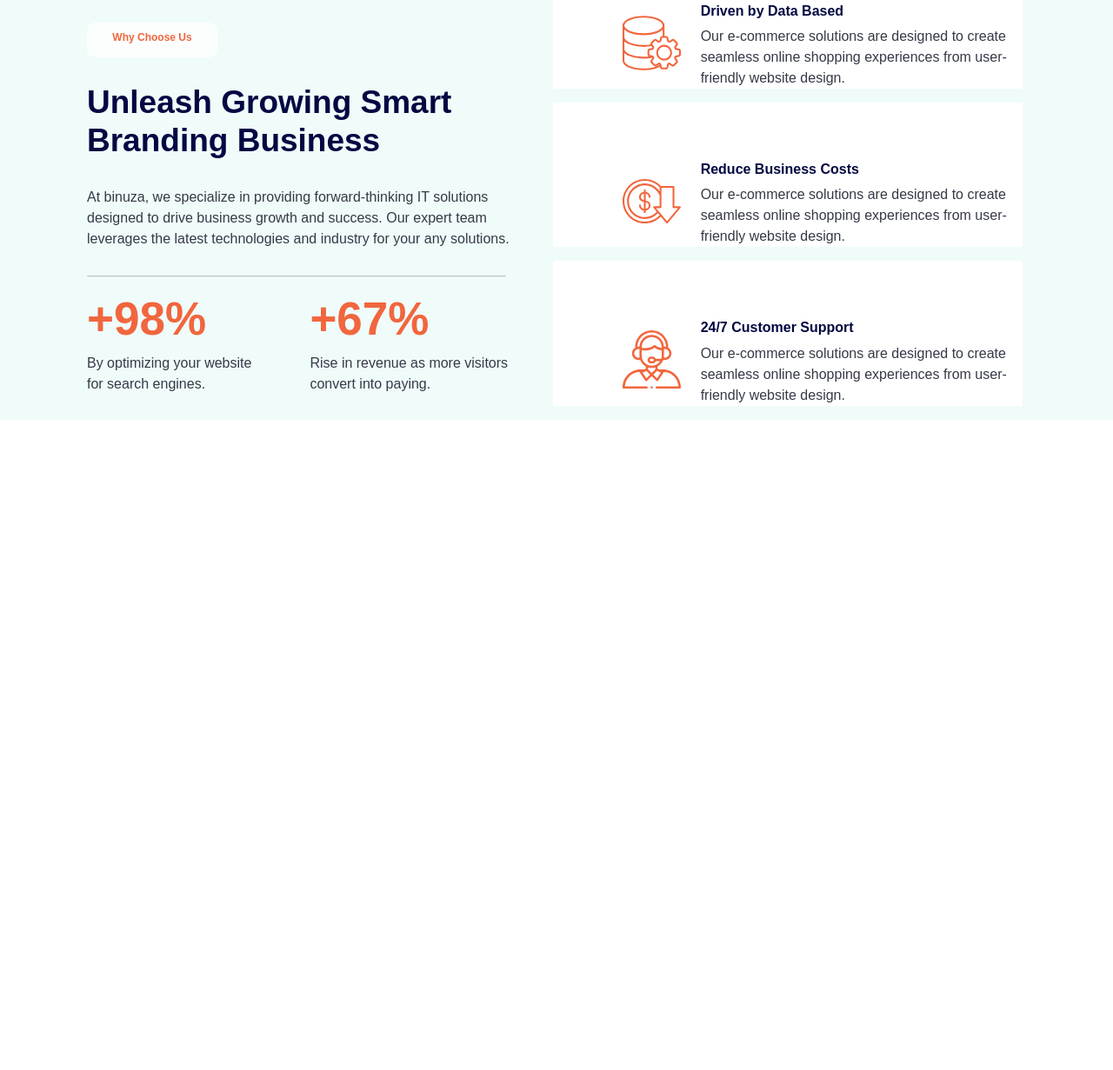
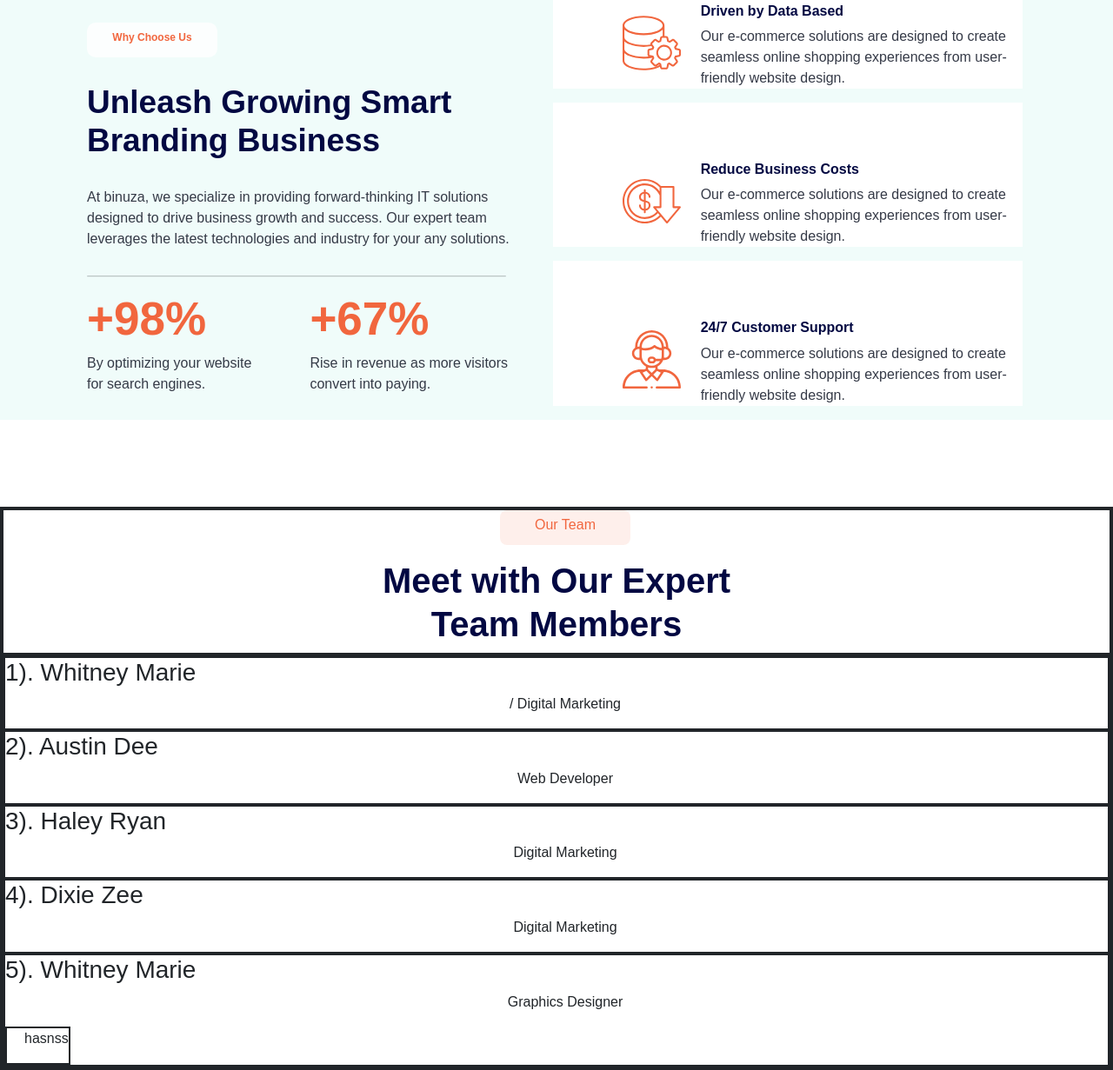
Before and after one commit to hasnainsafi01/First-Project, a plain HTML site: page index.html in a window 1280 px wide. Shown: the part 2893-4124 px from the top of the page at 87% size. Before the commit the page ends 3376 px from the top, so only its background shows below. Drawn offline with nearby package versions, Linux system fonts and the light colour scheme.

Commit message:
website under construction

```diff
--- a/index.html
+++ b/index.html
@@ -172,8 +172,10 @@
       <p class="section6-div1-p1">Why Choose Us</p>
       <h2>Unleash Growing Smart <br>
         Branding Business</h2>
-      <p class="section6-div1-p2">At binuza, we specialize in providing forward-thinking IT solutions <br> designed to drive business growth and
-        success. Our expert team <br> leverages the latest technologies and industry for your any solutions.</p> <hr>
+      <p class="section6-div1-p2">At binuza, we specialize in providing forward-thinking IT solutions <br> designed to
+        drive business growth and
+        success. Our expert team <br> leverages the latest technologies and industry for your any solutions.</p>
+      <hr>
       <div class="section6-div1-1">
         <div>
           <h1>+98%</h1>
@@ -189,22 +191,77 @@
       <div><img src="./img/3f13e043-c72d-4ccf-80f1-c81663c3a318.svg" alt="icon">
         <h6>Driven by Data Based</h6>
         <p>Our e-commerce solutions are designed to create <br> seamless online shopping experiences from user-
-          <br>friendly website design.</p>
+          <br>friendly website design.
+        </p>
       </div>
       <div><img src="./img/67929baf-f577-489d-baa5-c036fca2ca73.svg" alt="icon">
         <h6>Reduce Business Costs </h6>
 
         <p>Our e-commerce solutions are designed to create <br> seamless online shopping experiences from user-
-          <br>friendly website design.</p>
+          <br>friendly website design.
+        </p>
         </p>
       </div>
       <div><img src="./img/6c3a30f7-b924-4129-988a-2b52a0fb03e3.svg" alt="icon">
         <h6>24/7 Customer Support</h6>
         <p>Our e-commerce solutions are designed to create <br> seamless online shopping experiences from user-
-          <br>friendly website design.</p>
+          <br>friendly website design.
+        </p>
         </p>
       </div>
     </div>
+    </div>
+<!-- start section 7  -->
+    <div class="section7">
+      <div class="section7-div1">
+        <p>Our Team</p>
+        <h1>
+          Meet with Our Expert <br>
+          Team Members</h1>
+      </div>
+      <div class="section7-div2">
+        <div>
+          <h3>1).
+            Whitney Marie</h3>
+          <p>/
+            Digital Marketing</p>
+        </div>
+        <div>
+          <h3>2).
+            Austin Dee
+          </h3>
+          <p>Web Developer</p>
+        </div>
+        <div>
+          <h3>3).
+            Haley Ryan
+          </h3>
+          <p>
+            Digital Marketing</p>
+        </div>
+        <div>
+          <h3>4).
+            Dixie Zee</h3>
+          <p>
+            Digital Marketing</p>
+        </div>
+        <div>
+          <h3>5).
+            Whitney Marie</h3>
+          <p>
+            Graphics Designer</p>
+            <div>
+        <p>hasnss</p>
+      </div>
+        </div>
+
+
+      </div>
+
+
+    </div>
+
+<!-- end section 7  -->
 
 
     <script src="https://cdn.jsdelivr.net/npm/bootstrap@5.3.8/dist/js/bootstrap.bundle.min.js"></script>
--- a/style.css
+++ b/style.css
@@ -364,10 +364,16 @@ p {
   width: 100px;
   height: 30px;
   color: #f1663e;
+  padding-top: 3px;
+  border-radius: 8px;
   text-transform: capitalize;
   text-align: center;
   margin-left: 150px;
   background-color: rgba(241, 102, 62, 0.1);
+  -webkit-border-radius: 8px;
+  -moz-border-radius: 8px;
+  -ms-border-radius: 8px;
+  -o-border-radius: 8px;
 }
 .section5 h1 {
   /* border: 2px solid; */
@@ -538,3 +544,44 @@ hr{
   top: 80px;
 
 }
+
+.section7{
+  border: 2px solid;
+  margin-top: 100px;
+}
+.section7-div1{
+  text-align: center;
+  border: 2px solid;
+}
+.section7-div1 p{
+  /* border: 2px solid; */
+  width: 150px;
+  height: 40px;
+  padding: 5px;
+  border-radius: 8px;
+  display: inline-block;
+  background-color:rgba(241, 102, 62, 0.1);
+  color:#f1663e;
+  text-transform: capitalize;
+  -webkit-border-radius: 8px;
+  -moz-border-radius: 8px;
+  -ms-border-radius: 8px;
+  -o-border-radius: 8px;
+}
+.section7-div1 h1{
+  font-size: 40px;
+  font-weight: 750;
+  line-height: 50px;
+  color: #020842;
+}
+
+.section7-div2{
+  border: 2px solid;
+  display: flex;
+  flex-direction: column;
+}
+.section7-div2 div{
+  border: 2px solid;
+  display: inline-block;
+
+}
```
